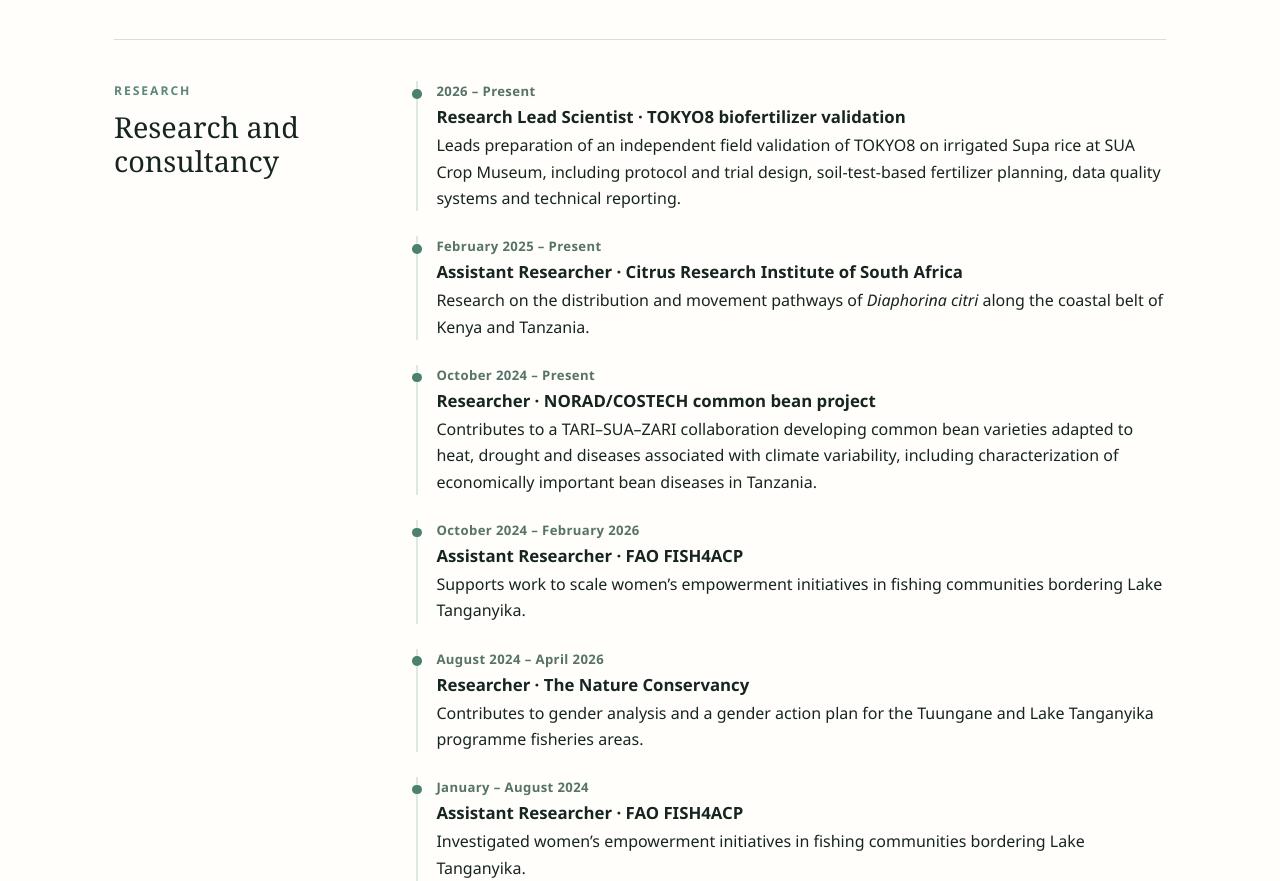
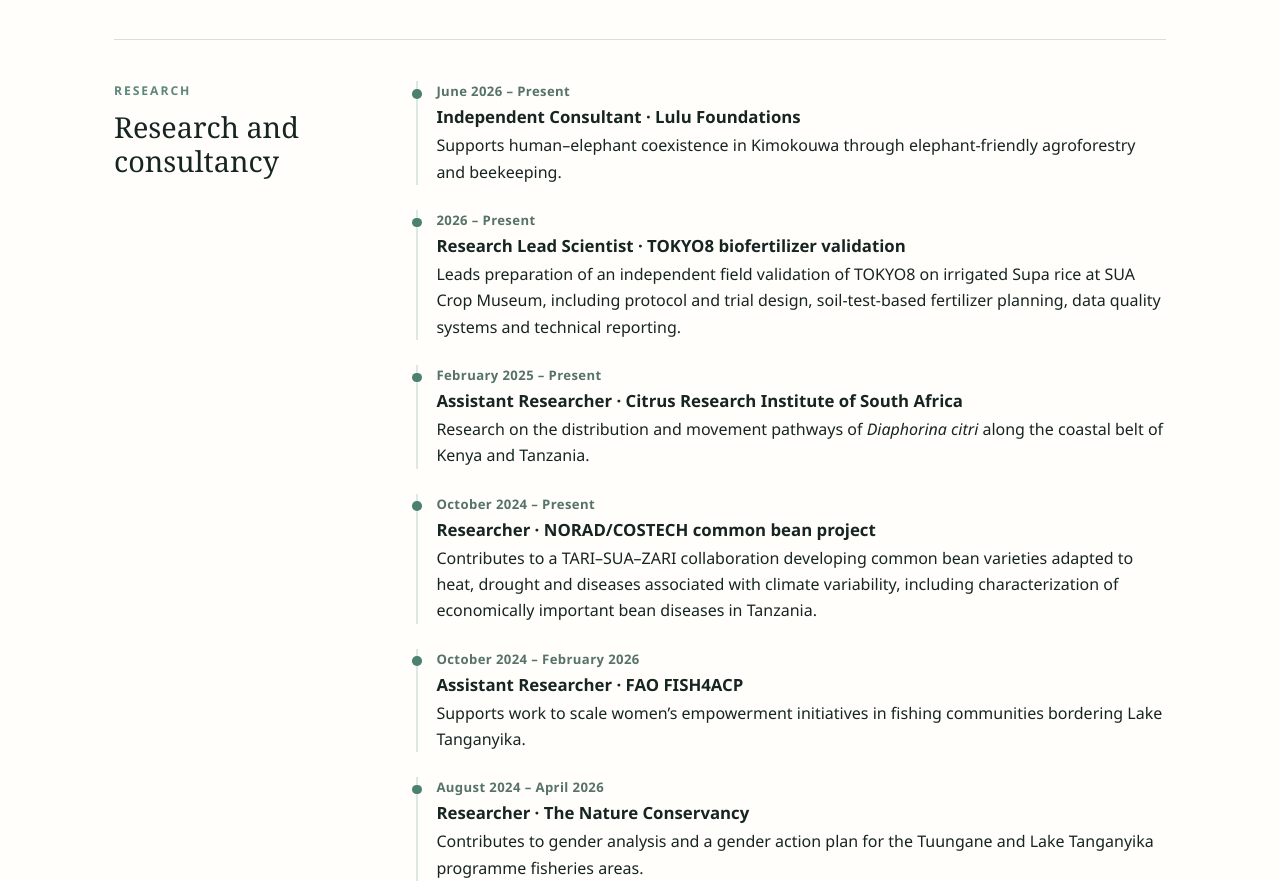
Before and after one commit to michaelnkende/Michael-Daud, a plain HTML site: page index.html in a window 1280 px wide. Shown: the part 1628-2509 px from the top of the page. Drawn offline with Linux system fonts and the light colour scheme.

Commit message:
Add Lulu Foundations consultancy to CV

```diff
--- a/index.html
+++ b/index.html
@@ -36,6 +36,7 @@
 <section id="research" class="section">
 <div class="heading"><p class="eyebrow">Research</p><h2>Research and consultancy</h2></div>
 <div class="timeline">
+<article><p class="date">June 2026 – Present</p><h3>Independent Consultant · Lulu Foundations</h3><p>Supports human–elephant coexistence in Kimokouwa through elephant-friendly agroforestry and beekeeping.</p></article>
 <article><p class="date">2026 – Present</p><h3>Research Lead Scientist · TOKYO8 biofertilizer validation</h3><p>Leads preparation of an independent field validation of TOKYO8 on irrigated Supa rice at SUA Crop Museum, including protocol and trial design, soil-test-based fertilizer planning, data quality systems and technical reporting.</p></article><article><p class="date">February 2025 – Present</p><h3>Assistant Researcher · Citrus Research Institute of South Africa</h3><p>Research on the distribution and movement pathways of <em>Diaphorina citri</em> along the coastal belt of Kenya and Tanzania.</p></article>
 <article><p class="date">October 2024 – Present</p><h3>Researcher · NORAD/COSTECH common bean project</h3><p>Contributes to a TARI–SUA–ZARI collaboration developing common bean varieties adapted to heat, drought and diseases associated with climate variability, including characterization of economically important bean diseases in Tanzania.</p></article>
 <article><p class="date">October 2024 – February 2026</p><h3>Assistant Researcher · FAO FISH4ACP</h3><p>Supports work to scale women’s empowerment initiatives in fishing communities bordering Lake Tanganyika.</p></article>
```
